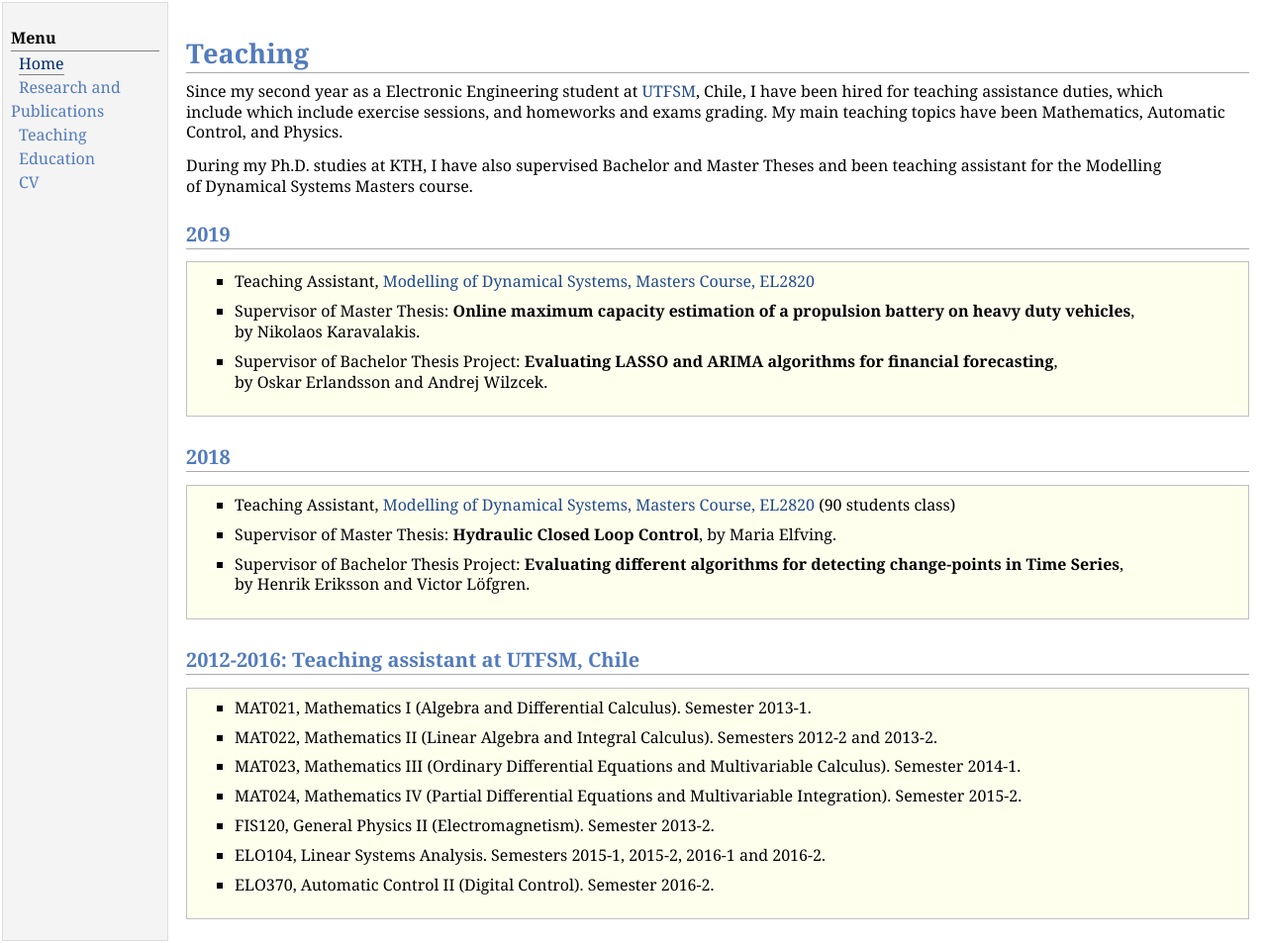
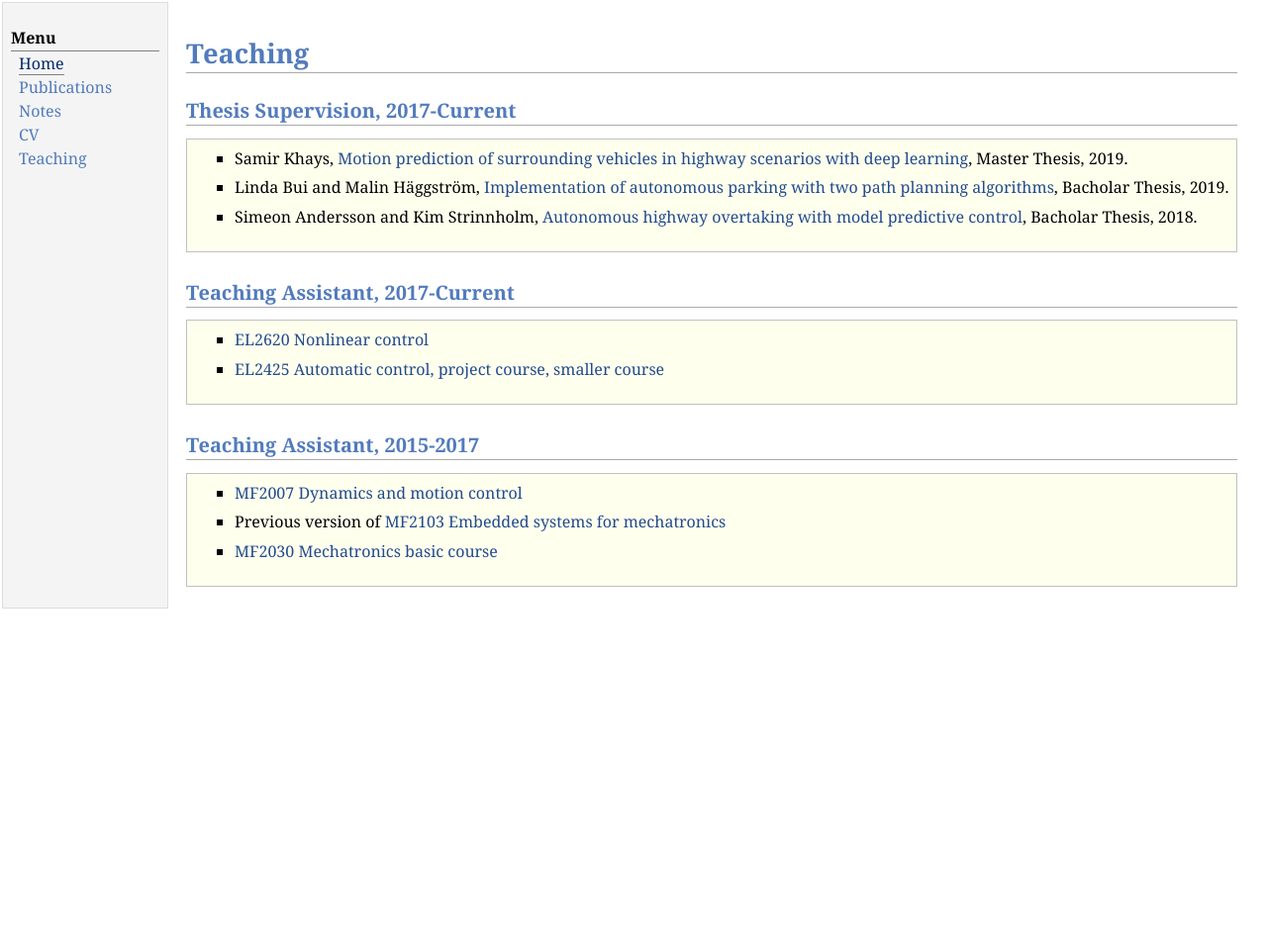
Before and after one commit to yuchaotaigu/yuchaotaigu.github.io, a Jekyll site: the page teaching.html, which Jekyll copies as it is, in a window 1280 px wide. Shown: the whole page at 99% size. Built offline with Jekyll 4.4.1, drawn with Linux system fonts in a browser that asks for light colours; comment, search, counter and statistics services are not loaded; after the commit the page ends 900 px from its top, so only the background shows below that.

Commit message:
Update teaching.html

```diff
--- a/teaching.html
+++ b/teaching.html
@@ -14,63 +14,47 @@
 <td id="layout-menu">
 <div class="menu-category">Menu</div>
 <div class="menu-item"><a href="index.html" class="current">Home</a></div>
-<div class="menu-item"><a href="research.html">Research and Publications</a></div>
+<div class="menu-item"><a href="research.html">Publications</a></div>
+<div class="menu-item"><a href="notes.html">Notes</a></div>
+<div class="menu-item"><a href="cv.html">CV</a></div>
 <div class="menu-item"><a href="teaching.html">Teaching</a></div>
-<div class="menu-item"><a href="education.html">Education</a></div>
-<div class="menu-item"><a href="cv.html">CV</a></div>
 </td>
 <td id="layout-content">
 <h1>Teaching</h1>
-<p>Since my second year as a Electronic Engineering student at <a href="https://www.usm.cl/en/">UTFSM</a>, Chile, I have been hired for teaching assistance duties, which</br>
-include which include exercise sessions, and homeworks and exams grading. My main teaching topics have been Mathematics, Automatic Control, and Physics.</p>
-<p>During my Ph.D. studies at KTH, I have also supervised Bachelor and Master Theses and been teaching assistant for the Modelling</br>
-of Dynamical Systems Masters course. </p>
 
-    <h2>2019</h2>
+    <h2>Thesis Supervision, 2017-Current</h2>
 <div class="infoblock">
 <div class="blockcontent">
 <ul>
-<li><p>Teaching Assistant, <a href="https://www.kth.se/student/kurser/kurs/EL2820?l=en">Modelling of Dynamical Systems, Masters Course, EL2820</a></p>
+<li><p>Samir Khays, <a href="http://urn.kb.se/resolve?urn=urn:nbn:se:kth:diva-254408">Motion prediction of surrounding vehicles in highway scenarios with deep learning</a>, Master Thesis, 2019.  </br> </p>
 </li>
-<li><p>Supervisor of Master Thesis: <b>Online maximum capacity estimation of a propulsion battery on heavy duty vehicles</b>,  </br>
-   by Nikolaos Karavalakis.</p>
+<li><p>Linda Bui and Malin Häggström, <a href="http://urn.kb.se/resolve?urn=urn:nbn:se:kth:diva-254215">Implementation of autonomous parking with two path planning algorithms</a>, Bacholar Thesis, 2019.  </br> </p>
 </li>
-<li><p>Supervisor of Bachelor Thesis Project: <b>Evaluating LASSO and ARIMA algorithms for financial forecasting</b>,  </br>
-   by Oskar Erlandsson and Andrej Wilzcek.</p>
-</li>
-</ul>
-</div></div>
-<h2>2018</h2>
-<div class="infoblock">
-<div class="blockcontent">
-<ul>
-<li><p>Teaching Assistant, <a href="https://www.kth.se/student/kurser/kurs/EL2820?l=en">Modelling of Dynamical Systems, Masters Course, EL2820</a> (90 students class)</p>
-</li>
-<li><p>Supervisor of Master Thesis: <b>Hydraulic Closed Loop Control</b>, by Maria Elfving.</p>
-</li>
-<li><p>Supervisor of Bachelor Thesis Project: <b>Evaluating different algorithms for detecting change-points in Time Series</b>, </br>
-  by Henrik Eriksson and Victor Löfgren.</p>
+<li><p>Simeon Andersson and Kim Strinnholm, <a href="http://urn.kb.se/resolve?urn=urn:nbn:se:kth:diva-230740">Autonomous highway overtaking with model predictive control</a>, Bacholar Thesis, 2018.  </br> </p>
 </li>
 </ul>
 </div></div>
 
-<h2>2012-2016: Teaching assistant at UTFSM, Chile</h2>
+<h2>Teaching Assistant, 2017-Current</h2>
 <div class="infoblock">
 <div class="blockcontent">
 <ul>
-<li><p>MAT021, Mathematics I (Algebra and Differential Calculus). Semester 2013-1.</p>
+<li><p><a href="https://www.kth.se/student/kurser/kurs/EL2620">EL2620 Nonlinear control</a></p>
 </li>
-<li><p>MAT022, Mathematics II (Linear Algebra and Integral Calculus). Semesters 2012-2 and 2013-2.</p>
+<li><p><a href="https://www.kth.se/student/kurser/kurs/EL2425?l=en">EL2425 Automatic control, project course, smaller course</a></p>
 </li>
-<li><p>MAT023, Mathematics III (Ordinary Differential Equations and Multivariable Calculus). Semester 2014-1.</p>
+</ul>
+</div></div>
+
+<h2>Teaching Assistant, 2015-2017</h2>
+<div class="infoblock">
+<div class="blockcontent">
+<ul>
+<li><p><a href="https://www.kth.se/student/kurser/kurs/MF2007">MF2007 Dynamics and motion control</a></p>
 </li>
-<li><p>MAT024, Mathematics IV (Partial Differential Equations and Multivariable Integration). Semester 2015-2.</p>
+<li><p>Previous version of <a href="https://www.kth.se/student/kurser/kurs/MF2103?l=en">MF2103 Embedded systems for mechatronics</a></p>
 </li>
-<li><p>FIS120, General Physics II (Electromagnetism). Semester 2013-2. </p>
-</li>
-<li><p>ELO104, Linear Systems Analysis. Semesters 2015-1, 2015-2, 2016-1 and 2016-2. </p>
-</li>
-<li><p>ELO370, Automatic Control II (Digital Control). Semester 2016-2. </p>
+<li><p><a href="https://www.kth.se/student/kurser/kurs/MF2030?startterm=20102&l=en">MF2030 Mechatronics basic course</a></p>
 </li>
 </ul>
 </div></div>
```
Also changed, not shown: other parts of teaching.html (+1 -1 lines).
